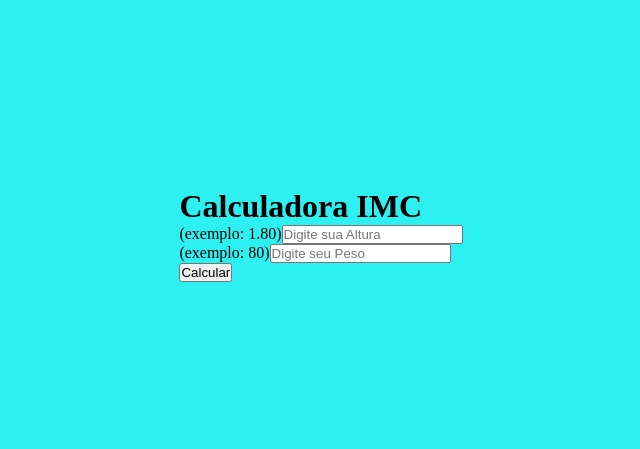
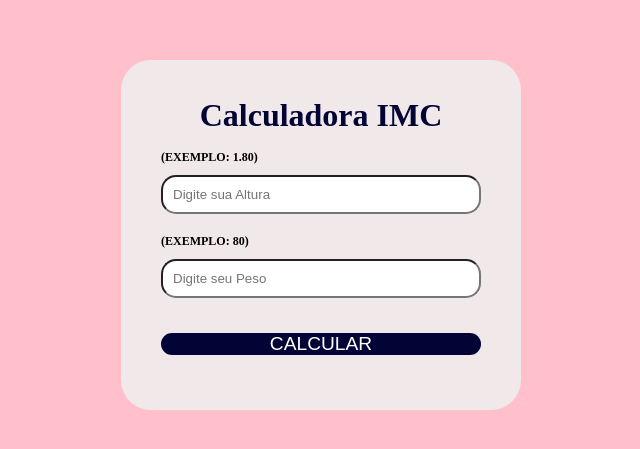
Before and after one commit to giovanagasparlarocca/CalculadoraIMC, a React app: page / in a window 1280 px wide. Shown: the part 165-614 px from the top of the page, without its empty margins (319-959 px from the left). Built offline with nearby package versions, Linux system fonts and the light colour scheme; the HTML template or start-up script is replaced by a standard one.

Commit message:
estilizando paginas

```diff
--- a/src/css/estilo.css
+++ b/src/css/estilo.css
@@ -0,0 +1,47 @@
+.box{
+    display:flex;
+    flex-direction:column;
+    background:var(--bgColor2);
+    width:400px;
+    height:350px;
+    border-radius:30px;
+    padding:40px;
+}
+form{
+    display:flex;
+    flex-direction:column;
+}
+.span{
+    font-size:12px;
+}
+label{
+    display:flex;
+    margin-bottom:10px;
+    font-weight:700;
+    text-transform:uppercase;
+}
+
+input{
+    width:100%;
+    padding:10px;
+    border-radius:15px;
+    outline-color: 1px solid var(--fontColor3);
+    margin-bottom:20px;
+}
+button{
+    border:none;
+    background:var(--fontColor3);
+    color:var(--fontColor1);
+    font-size:1.2rem;
+    border-radius:20px;
+    margin-top:15px;
+    text-transform:uppercase;
+}
+@media (max-width:500px){
+    .box{
+        width: 100%;
+    }
+    button{
+        margin-top:0;
+    }
+}
--- a/src/css/global.css
+++ b/src/css/global.css
@@ -2,7 +2,7 @@
     --fontColor1:#fff;
     --fontColor2:#000;
     --fontColor3:#030436;
-    --bgColor1:#2df0f0;
+    --bgColor1:pink;
     --bgColor2:#F1E9E9;
 }
 
--- a/src/css/header.css
+++ b/src/css/header.css
@@ -0,0 +1,8 @@
+
+.header{
+    text-align:center;
+
+    margin-bottom:20px;
+    line-height:30px;
+    color:var(--fontColor3)
+}
--- a/src/css/resultado.css
+++ b/src/css/resultado.css
@@ -0,0 +1,34 @@
+.resultado{
+    margin-top:30px;
+    width:390px;
+    padding:10px;
+    background:var(--fontColor3);
+    border-radius:20px;
+    text-align:center;
+    color: var(fontColor1);
+}
+.imcSpan{
+    colorvar(--fontColor1);
+}
+.tabela{
+    background:var(--fontColor3);
+    color:var(--fontColor1);
+    margin-top:20px;
+    width:390px;
+    border-radius:15px;
+    padding:15px;
+    text-align:center;
+    border-spacing:0;
+}
+.tabelaHeader{
+    border-button:2PX solid var(--fontColor1);
+    padding:5px;
+}
+.tabelaBody tr td{
+    padding-top:10px;
+}
+@media (max-width: 500px){
+    .tabela,.resultado{
+        width:100%;
+    }
+}
```
